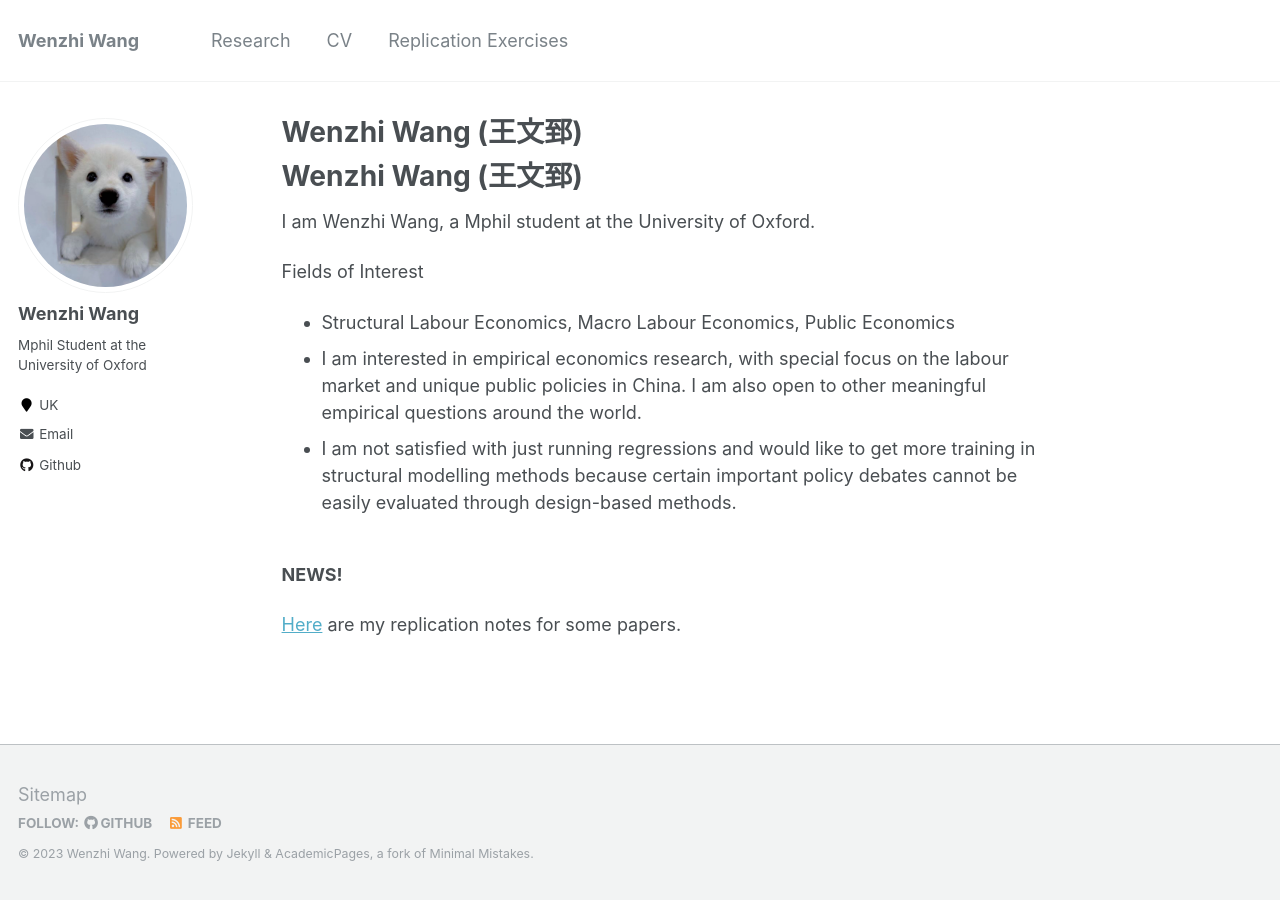
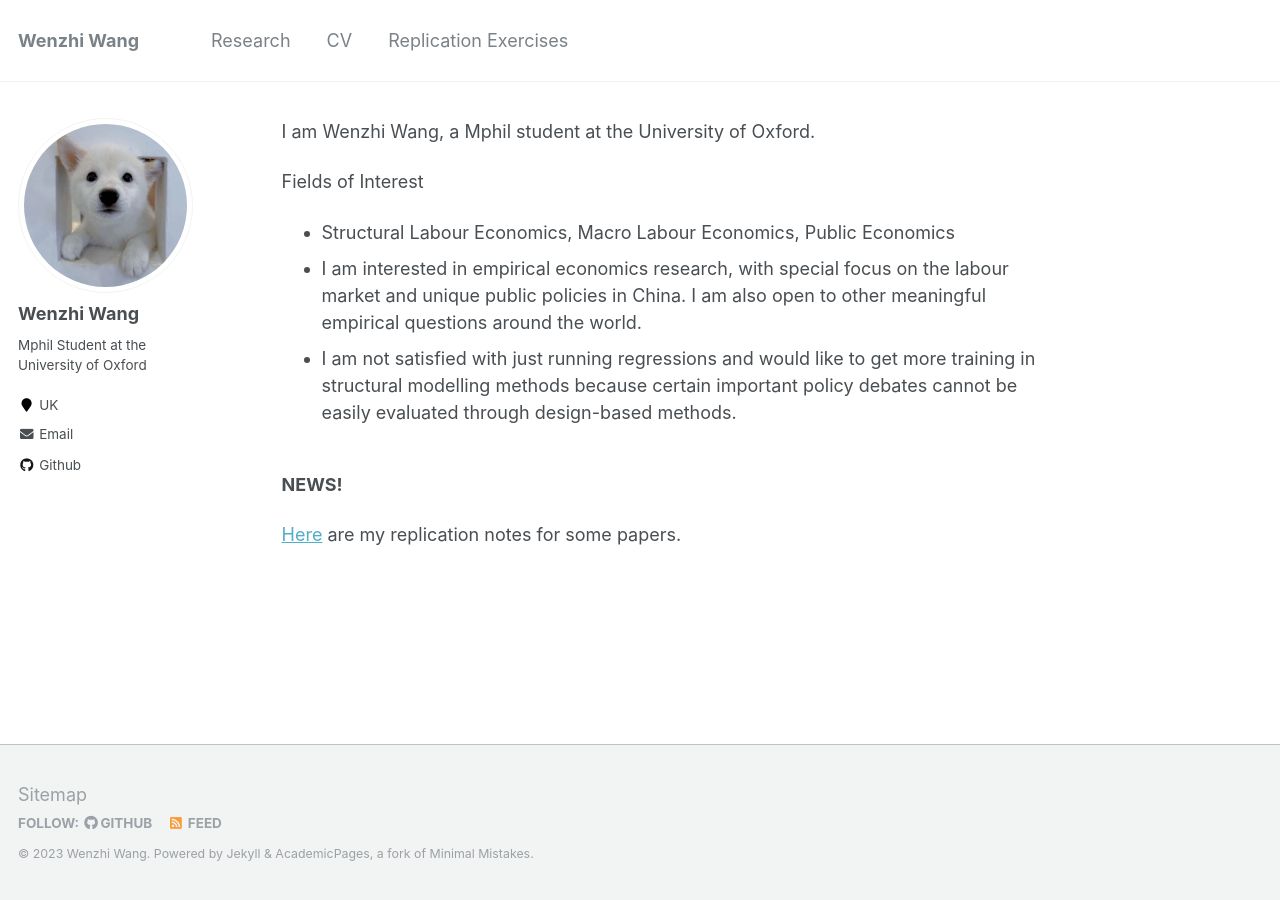
Before and after one commit to wangwz-econ/wangwz-econ.github.io, a Jekyll site: the page built from _pages/about.md, in a window 1280 px wide. Built offline with Jekyll 4.4.1, drawn with Linux system fonts in a browser that asks for light colours; our own code applies the rules of GitHub Pages for plain Markdown files.

Commit message:
NameUpdate

```diff
--- a/_pages/about.md
+++ b/_pages/about.md
@@ -7,7 +7,6 @@ redirect_from:
   - /about.html
 ---
 
-# Wenzhi Wang (王文郅)
 
 I am Wenzhi Wang, a Mphil student at the University of Oxford.
 
```
